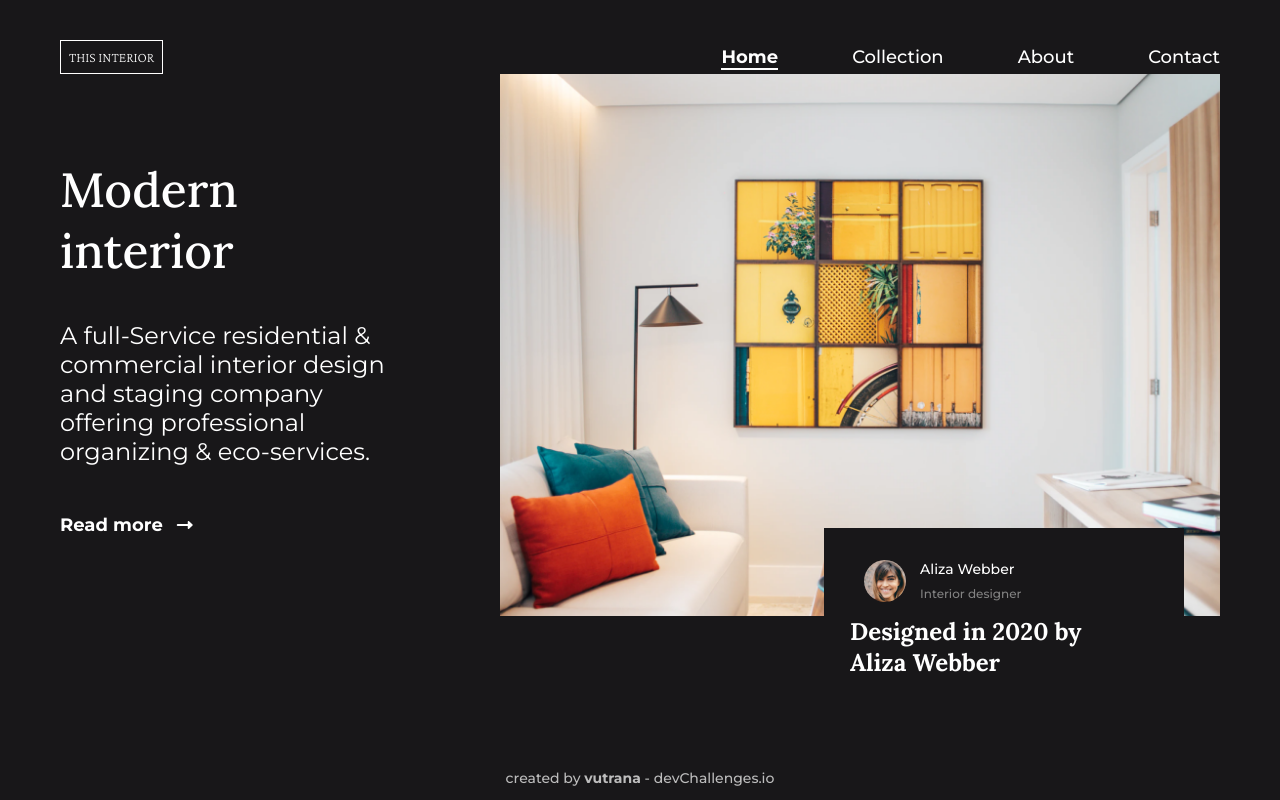
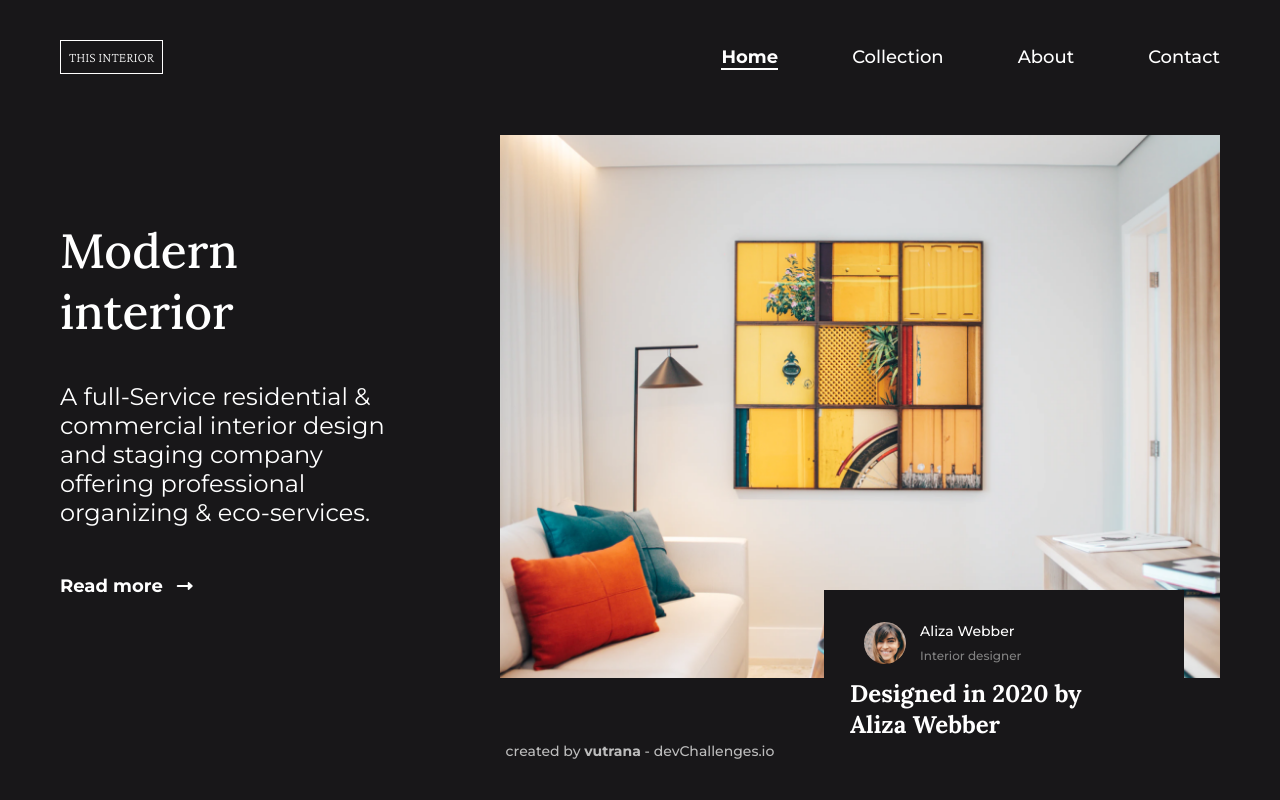
Before and after one commit to vutrana/interior, a plain HTML site: page index.html in a window 1280 px wide. Drawn offline with nearby package versions, Linux system fonts and the light colour scheme.

Commit message:
Update readme

```diff
--- a/index.css
+++ b/index.css
@@ -167,7 +167,6 @@ main {
   line-height: 17.07px;
   text-align: center;
   color: #bdbdbd;
-  margin-top: 150px;
 }
 
 .footer__content span {
```
Also changed, not shown: demo-desktop.PNG (added), demo-mobile.PNG (added), 1 other file.
